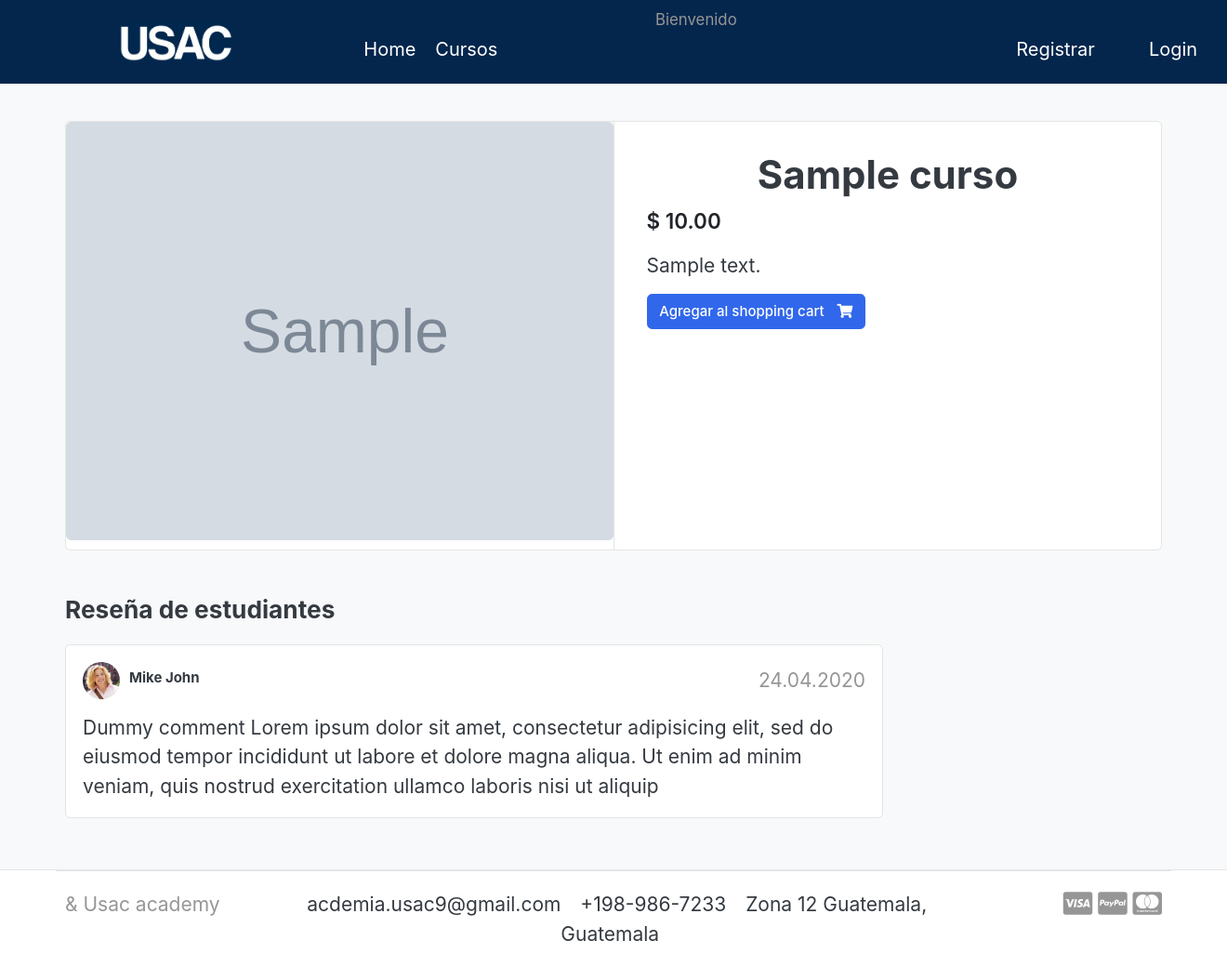
After one commit to josuenim/academiaUsac, a Django app: a page that uses templates/includes/navbar.html in a window 1320 px wide. The commit adds this page. Shown: the whole page at 93% size. Run offline with Django 4.2, Linux system fonts and the light colour scheme; tables that the repository leaves empty hold one stand-in row (values such as "Sample post"); grey boxes marked "Sample" are stand-in pictures; some libraries are stand-ins or nearby versions; some web fonts are replaced.

Commit message:
filtro de productos pagina cursos y creacion de pagina detalle producto

```diff
--- a/cursos/models.py
+++ b/cursos/models.py
@@ -1,6 +1,7 @@
 from django.db import models
 from profesores.models import Profesor
 from categorias.models import Categorias
+from django.urls import reverse
 # Create your models here.
 class Curso(models.Model):
     nombre = models.CharField(max_length=50)
@@ -13,7 +14,6 @@ class Curso(models.Model):
     descripcion = models.TextField(blank=True)
     is_available= models.BooleanField(default=True)
     creat_date=models.DateTimeField(auto_now_add=True)
-    #category = models.CharField(max_length=200,blank=True)
     ##ForeignKey#
     profesor = models.ForeignKey(Profesor, on_delete=models.SET_NULL, null=True)
     category = models.ForeignKey(Categorias,on_delete=models.SET_NULL,null=True)
@@ -22,6 +22,11 @@ class Curso(models.Model):
     class Meta:
         verbose_name='Curso'
         verbose_name_plural = 'Cursos'
+    #Manejo de url para los productos de mi catalogo cursos
+    def get_url(self):
+        #le pasamos a curso_detail lo siguientes argumentos
+        return reverse('curso_detail',args=[self.category.category_slug,self.slug])
+
     #La data va a ser visible dentro del modulo de administracion de django
     #la data con valor representativo
     def __str__(self):
--- a/cursos/urls.py
+++ b/cursos/urls.py
@@ -4,5 +4,8 @@ from . import views
 urlpatterns = [
     path('', views.Cursos, name = "Cursos"),
     #"/cursos/{category_slug}/"
-    path('<slug:category_slug>/',views.Cursos,name="cursos_by_category")
+    path('<slug:category_slug>/',views.Cursos,name="cursos_by_category"),
+    #para acceder a cursos/cualquiercategoria/cualquierproducto/
+    path('<slug:category_slug>/<slug:curso_slug>/', views.curso_detail, name="curso_detail"),
+
 ]
--- a/cursos/views.py
+++ b/cursos/views.py
@@ -21,3 +21,14 @@ def Cursos(request, category_slug=None):
     }
 
     return render(request, 'cursos/CursosEstudiante.html', context)
+
+    #en esta creamos la consulta de pagina detalle de producto
+def curso_detail(request, category_slug, curso_slug):
+    try:    # get() args: el slug de mi categoria a la pertenece el producto se valide igualandolo con category_slug de la funcion
+        single_curso = Curso.objects.get(category__category_slug=category_slug,slug=curso_slug)
+    except Exception as e:
+        raise e
+    context={
+        'single_curso':single_curso,
+    }
+    return render(request, 'cursos/product_detail.html',context)
--- a/templates/cursos/CursosEstudiante.html
+++ b/templates/cursos/CursosEstudiante.html
@@ -101,7 +101,7 @@
         </div>
         <div class="container-fluid">
           <!--<a class="navbar-brand" href="#">Usac</a> #e3f2fd -->
-          <a href="./" class="brand-wrap">
+          <a href="{% url 'Home' %}" class="brand-wrap">
             <img class="logo" src="{% static './images/logo_usac.png' %}" />
           </a>
           <button
@@ -230,7 +230,7 @@
                 <figcaption class="info-wrap">
                   <div class="fix-height">
                     <a
-                      href="./product-detail.html"
+                      href="{{curso.get_url}}"
                       class="title"
                       style="text-align: center"
                       >{{curso.nombre}}
--- /dev/null
+++ b/templates/cursos/product_detail.html
@@ -0,0 +1,87 @@
+<!--Incorpormaos los estilos-->
+{%extends 'base.html'%} {% block content %}
+
+<section class="section-content padding-y bg">
+  <div class="container">
+    <!-- ============================ COMPONENT 1 ================================= -->
+    <div class="card">
+      <div class="row no-gutters">
+        <aside class="col-md-6">
+          <article class="gallery-wrap">
+            <div class="img-big-wrap">
+              <a href="#"><img src="{{single_curso.cat_image.url}}" /></a>
+            </div>
+            <!-- img-big-wrap.// -->
+          </article>
+          <!-- gallery-wrap .end// -->
+        </aside>
+        <main class="col-md-6 border-left">
+          <article class="content-body">
+            <h2 class="title">{{single_curso.nombre}}</h2>
+
+            <div class="mb-3">
+              <var class="price h4">$ {{single_curso.costo}}.00</var>
+            </div>
+
+            <p>
+              {{single_curso.descripcion}}
+            </p>
+
+            {% if single_curso.cupo <= 0%}
+              <h4>No hay Cupos disponibles</h4>
+            {%else%}
+
+            <a href="./product-detail.html" class="btn btn-primary">
+              <span class="text">Agregar al shopping cart</span>
+              <i class="fas fa-shopping-cart"></i>
+            </a>
+            {% endif %}
+          </article>
+          <!-- product-info-aside .// -->
+        </main>
+        <!-- col.// -->
+      </div>
+      <!-- row.// -->
+    </div>
+    <!-- card.// -->
+    <!-- ============================ COMPONENT 1 END .// ================================= -->
+
+    <br />
+
+    <div class="row">
+      <div class="col-md-9">
+        <header class="section-heading">
+          <h3>Reseña de estudiantes</h3>
+        </header>
+
+        <article class="box mb-3">
+          <div class="icontext w-100">
+            <img
+              src="./images/avatars/avatar1.jpg"
+              class="img-xs icon rounded-circle"
+            />
+            <div class="text">
+              <span class="date text-muted float-md-right">24.04.2020 </span>
+              <h6 class="mb-1">Mike John</h6>
+            </div>
+          </div>
+          <!-- icontext.// -->
+          <div class="mt-3">
+            <p>
+              Dummy comment Lorem ipsum dolor sit amet, consectetur adipisicing
+              elit, sed do eiusmod tempor incididunt ut labore et dolore magna
+              aliqua. Ut enim ad minim veniam, quis nostrud exercitation ullamco
+              laboris nisi ut aliquip
+            </p>
+          </div>
+        </article>
+      </div>
+      <!-- col.// -->
+    </div>
+    <!-- row.// -->
+  </div>
+  <!-- container .//  -->
+</section>
+<!-- ========================= SECTION CONTENT END// ========================= -->
+
+{% endblock %}
--- a/templates/includes/navbar.html
+++ b/templates/includes/navbar.html
@@ -7,7 +7,7 @@
         </div>
       <div class="container-fluid">
         <!--<a class="navbar-brand" href="#">Usac</a> #e3f2fd -->
-        <a href="./" class="brand-wrap">
+        <a href="{% url 'Home' %}" class="brand-wrap">
           <img class="logo" src="{% static './images/logo_usac.png' %}" />
         </a>
         <button
```
Also changed, not shown: templates/home.html (+6 -6 lines).
